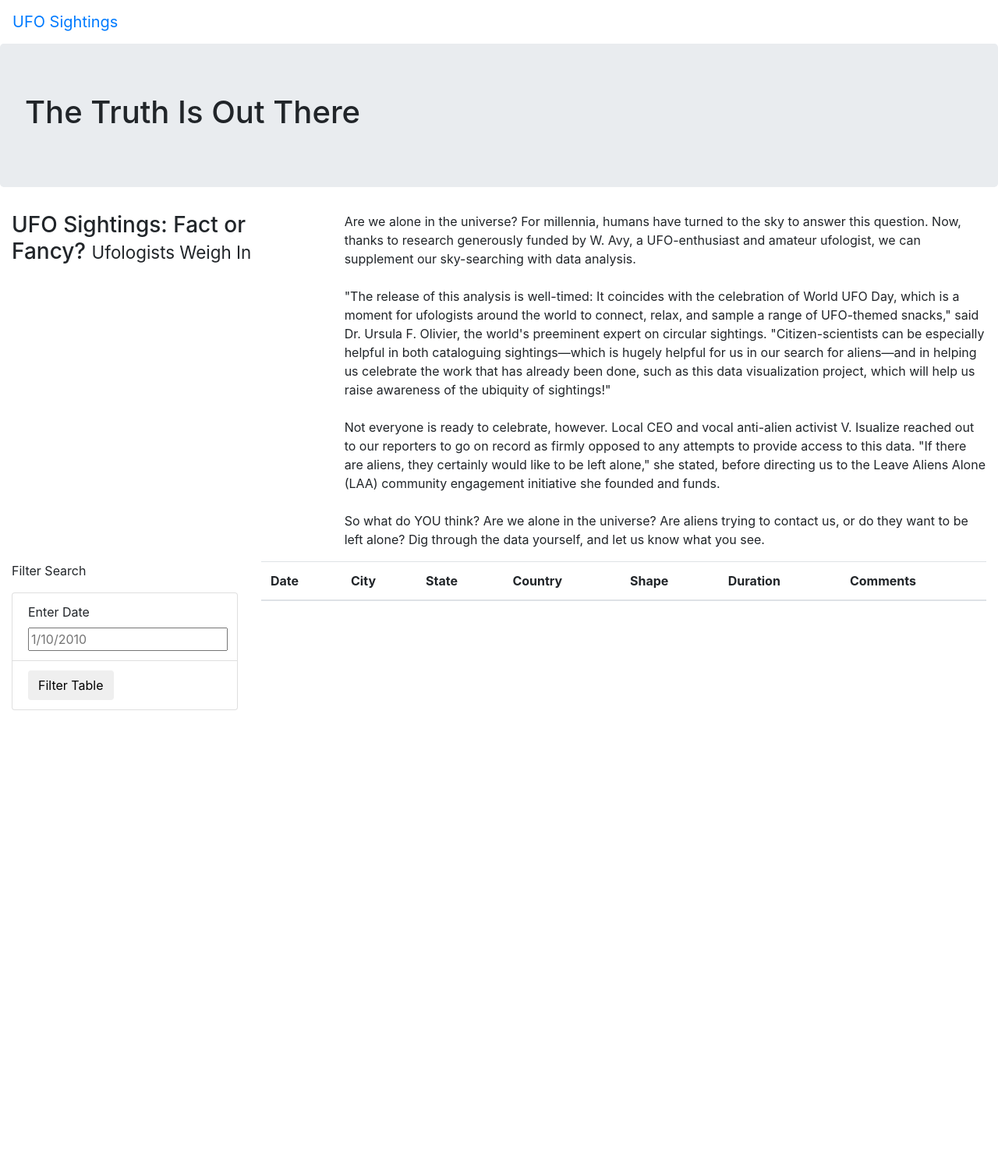
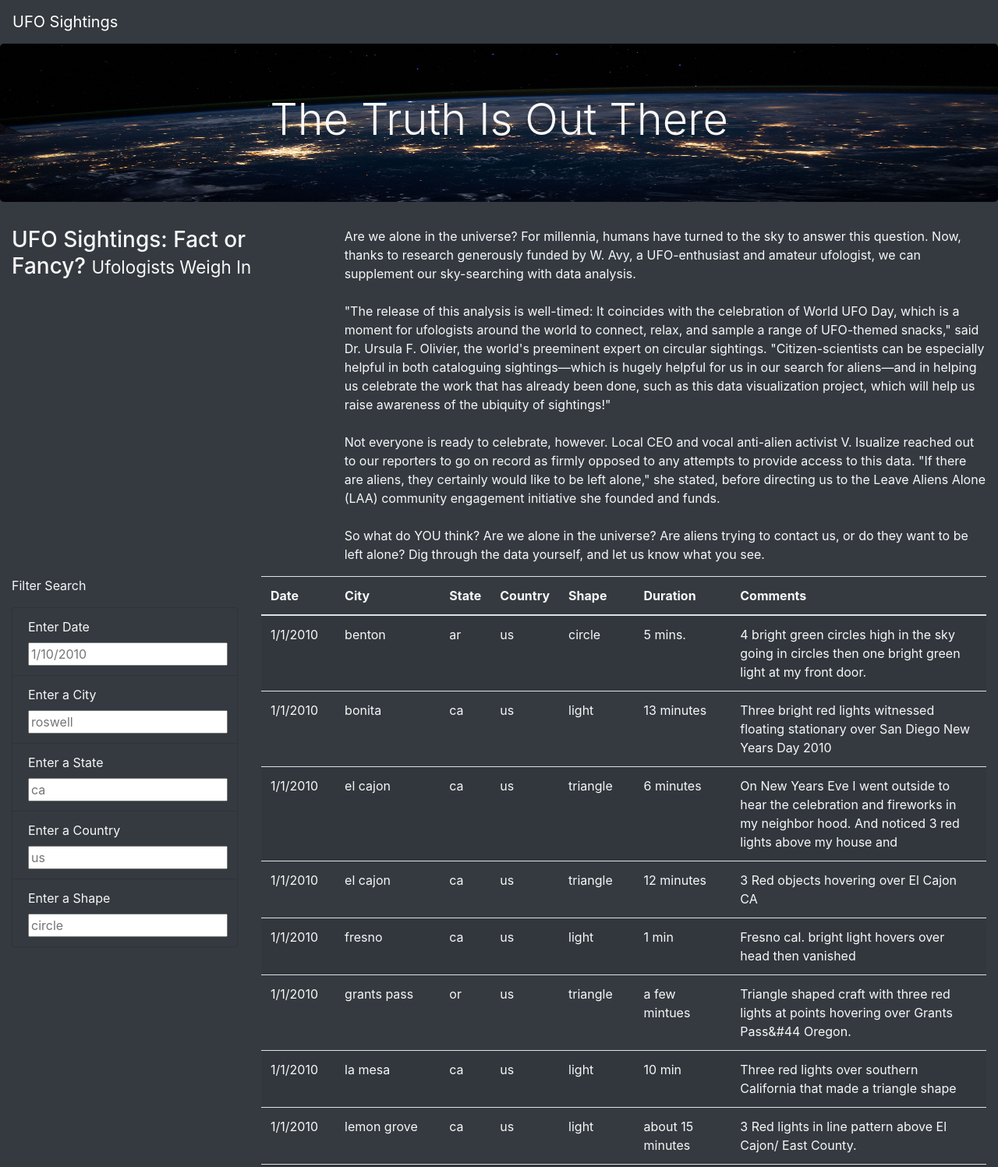
Before and after one commit to afreenamina/UFOs, a plain HTML site: page index.html in a window 1280 px wide. Shown: the top 1497 px of the page at 78% size. Before the commit the page ends 911 px from the top, so only its background shows below. Drawn offline with nearby package versions, Linux system fonts and the light colour scheme.

Commit message:
Updating the final code

```diff
--- a/index.html
+++ b/index.html
@@ -12,11 +12,11 @@
       crossorigin="anonymous"/>
     <link rel="stylesheet" href="static/css/style.css">
 </head>
-<body>
+<body class="bg-dark">
     <div class="wrapper">
 
         <!--Build the Navbar-->
-        <nav class="navbar navbar-expand-lg">
+        <nav class="navbar navbar-expand-lg navbar-dark bg-dark">
 
             <a class="navbar-brand" href="index.html">UFO Sightings</a>
 
@@ -26,7 +26,7 @@
 
     <div class="jumbotron">
 
-        <h1>The Truth Is Out There</h1>
+        <h1 class="display-4">The Truth Is Out There</h1>
 
     </div>
 
@@ -50,20 +50,50 @@
     <!--Create the Table Filter-->
     <div class="container-fluid">
         <div class="row">
-            <!--Filters for the table-->
+            <!--DIV for Filters table-->
             <div class="col-md-3">
-                <form>
+                <form class="bg-dark">
                     <p>Filter Search</p>
 
 
-                    <ul class="list-group">
-                        <li class="list-group-item">
+                    <ul class="list-group bg-dark">
+                        <!--datetime filter-->
+                        <li class="list-group-item bg-dark">
                             <label for="date">Enter Date</label>
-                            <input type="text" placeholder="1/10/2010" id="datetime" />
+                            <input type="text" placeholder="1/10/2010" id="datetime"/>
                         </li>
-                        <li class="list-group-item">
-                            <button id="filter-btn" type="button" class="btn btn-default">Filter Table</button>
+
+                        <!--city filter-->
+                        <li class="list-group-item bg-dark">
+                            <label for="date">Enter a City</label>
+                            <br>
+                            <input type="text" placeholder="roswell" id="city"/>
                         </li>
+
+                        <!--state filter-->
+                        <li class="list-group-item bg-dark">
+                            <label for="date">Enter a State</label>
+                            <br>
+                            <input type="text" placeholder="ca" id="state"/>
+                        </li>
+
+                        <!--country filter-->
+                        <li class="list-group-item bg-dark">
+                            <label for="date">Enter a Country</label>
+                            <br>
+                            <input type="text" placeholder="us" id="country" />
+                        </li>
+
+                        <!--shape filter-->
+                        <li class="list-group-item bg-dark">
+                            <label for="date">Enter a Shape</label>
+                            <br>
+                            <input type="text" placeholder="circle" id="shape" />
+                        </li>
+
+                        <!-- <li class="list-group-item bg-dark">
+                            <button id="filter-btn" type="button" class="btn btn-dark">Filter Table</button>
+                        </li> -->
                     </ul>
 
                 </form>
@@ -87,6 +117,10 @@
                 </table>
             </div>
         </div>
-      </div>
+    </div>
+<script src="https://cdnjs.cloudflare.com/ajax/libs/d3/4.11.0/d3.js"></script>
+<script src="static/js/data.js"></script>
+<script src="static/js/app.js"></script>
+
 </body>
 </html>
--- a/static/css/style.css
+++ b/static/css/style.css
@@ -0,0 +1,9 @@
+body {
+    color: #f7f7f7;
+  }
+
+  .jumbotron {
+    background-image: url("../images/nasa.jpg");
+    background-size: 100% 100%;
+    text-align: center;
+  }
--- a/static/js/app.js
+++ b/static/js/app.js
@@ -1,54 +1,75 @@
-//import data from data.js
+// from data.js
 const tableData = data;
 
-// Reference the HTML table using d3
+// get table references
 var tbody = d3.select("tbody");
 
 function buildTable(data) {
   // First, clear out any existing data
   tbody.html("");
 
-    //Loop through each object in the array
+  // Next, loop through each object in the data
   // and append a row and cells for each value in the row
-    data.forEach((datarow) => {
-
-        //Appended a row to the HTML table
+  data.forEach((dataRow) => {
+    // Append a row to the table body
     let row = tbody.append("tr");
 
-        // Loop through each field in the dataRow
-        //Added each value from the object into a cell
-        Object.values(datarow).forEach((val) => {
+    // Loop through each field in the dataRow and add
+    // each value as a table cell (td)
+    Object.values(dataRow).forEach((val) => {
       let cell = row.append("td");
       cell.text(val);
-
     });
   });
 }
 
 
-function handleClick(){
+// 1. Create a variable to keep track of all the filters as an object.
+var filters ={};
 
-    // Grab the datetime value from the filter
-    let date = d3.select("#datetime").property("value");
+// 3. Use this function to update the filters.
+function updateFilters() {
+
+    // 4a. Save the element that was changed as a variable.
+    let filteredElements = d3.select(this);
+
+    // 4b. Save the value that was changed as a variable.
+    let elementValue = filteredElements.property("value");
+    console.log(elementValue);
+
+    // 4c. Save the id of the filter that was changed as a variable.
+    let filteredId = filteredElements.attr("id");
+    console.log(filteredId);
+
+    // 5. If a filter value was entered then add that filterId and value
+    // to the filters list. Otherwise, clear that filter from the filters object.
+    if (elementValue) {
+      filters[filteredId] = elementValue;
+    }
+    else {
+      delete filters[filteredId];
+    }
+      // 6. Call function to apply all filters and rebuild the table
+    filterTable(filters);
+}
+
+  // 7. Use this function to filter the table when data is entered.
+  function filterTable(filters) {
+
+    // 8. Set the filtered data to the tableData.
     let filteredData = tableData;
 
-    // Check to see if a date was entered and filter the
-    // data using that date.
-    if (date) {
-        // Apply `filter` to the table data to only keep the
-        // rows where the `datetime` value matches the filter value
-        filteredData = filteredData.filter(row => row.datetime === date);
-    };
+    for (var [key, value] of Object.entries(filters)){
+      filteredData = filteredData.filter(row => row[key] === value);
+     }
 
+    // 10. Finally, rebuild the table using the filtered data
+    buildTable(filteredData);
+  }
 
-    // Rebuild the table using the filtered data
-    // @NOTE: If no date was entered, then filteredData will
-    // just be the original tableData.
-    buildTable(filteredData)
-};
+  // 2. Attach an event to listen for changes to each filter
 
-//Attach an event to listen for the form button
-d3.selectAll("#filter-btn").on("click", handleClick);
+  d3.selectAll("input").on("change", updateFilters);
 
   // Build the table when the page loads
   buildTable(tableData);
```
Also changed, not shown: static/js/app_classwork version.js (added, +52 -0 lines), static/images/nasa.jpg (added). Lines whose indentation alone changed are shown as unchanged.
